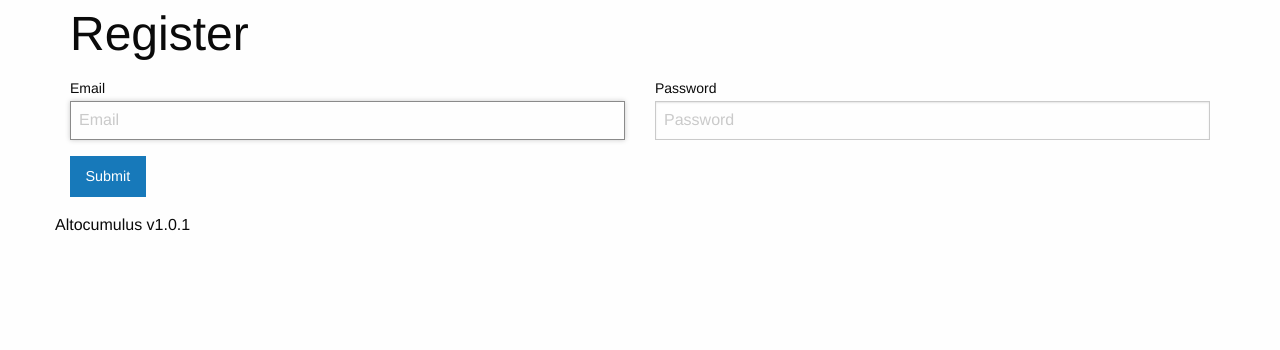
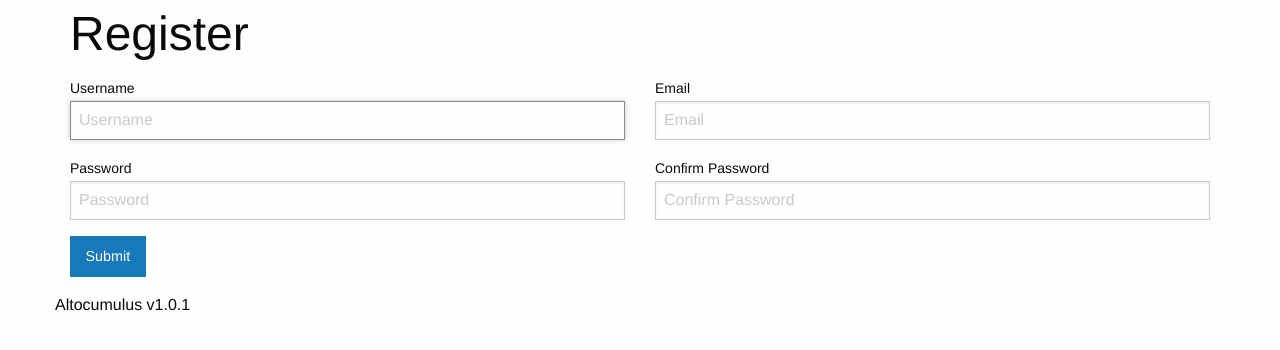
Before and after one commit to muralweaver/Altocumulus, a Flask app: page /signup in a window 1280 px wide. Shown: the part 94-444 px from the top of the page. Run offline with Flask 2, Linux system fonts and the light colour scheme; some libraries are stand-ins or nearby versions.

Commit message:
Add more fields

```diff
--- a/altocumulus/templates/signup.html
+++ b/altocumulus/templates/signup.html
@@ -16,13 +16,23 @@
         <h1 class="title">Register</h1>
       <div class="grid-x grid-padding-x">
         <div class="medium-6 cell">
+          <label>Username
+            <input type="text" name="name" placeholder="Username" autofocus="" required>
+          </label>
+        </div>
+        <div class="medium-6 cell">
           <label>Email
-            <input type="email" name="email" placeholder="Email" autofocus="">
+            <input type="email" name="email" placeholder="Email" required>
           </label>
         </div>
         <div class="medium-6 cell">
           <label>Password
-            <input type="password" name="password" placeholder="Password">
+            <input type="password" name="password" placeholder="Password" required>
+          </label>
+        </div>
+        <div class="medium-6 cell">
+          <label>Confirm Password
+            <input type="password" name="" placeholder="Confirm Password">
           </label>
         </div>
     </div>
```
